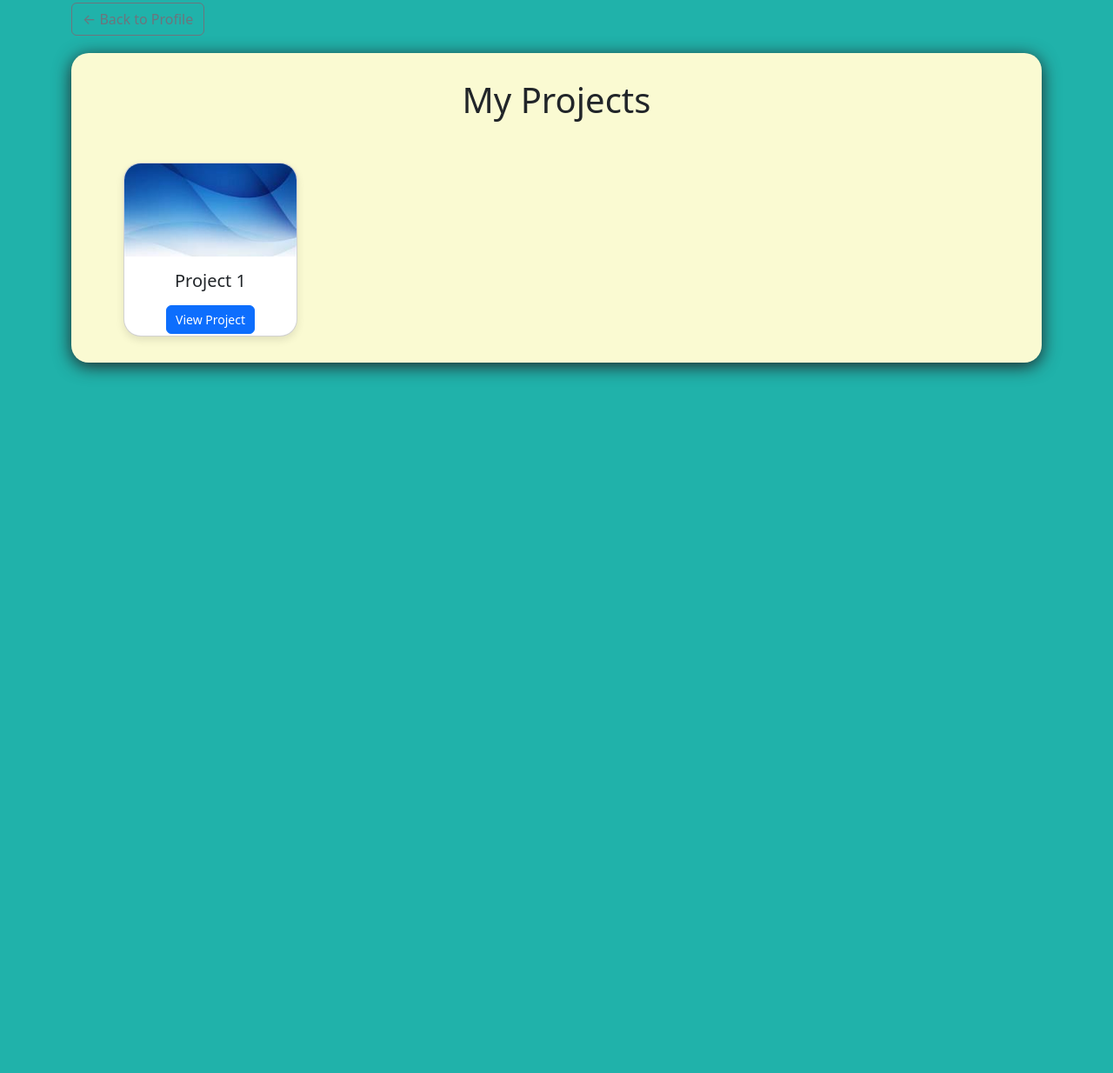
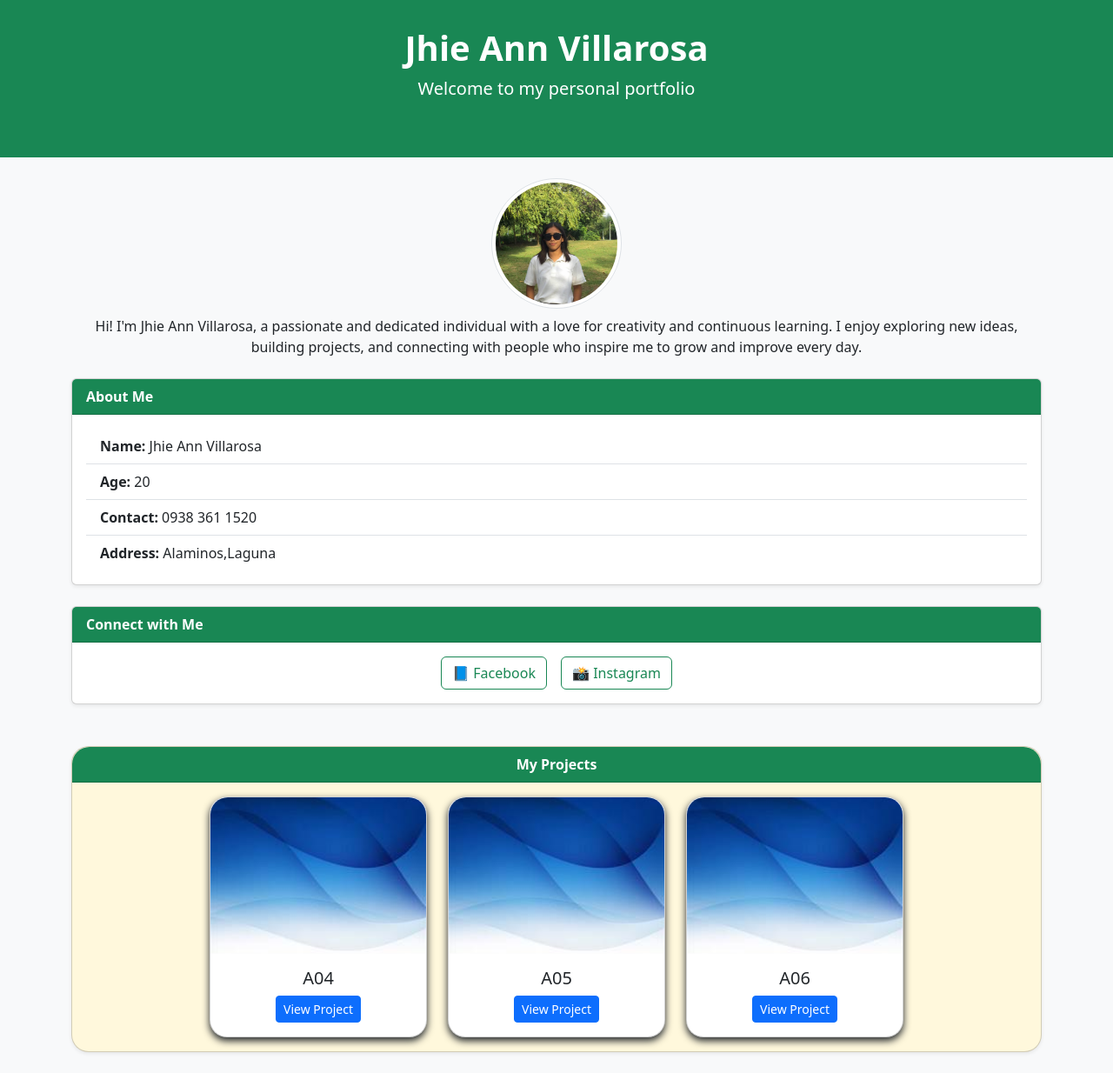
Before and after one commit to scamposano/scamposano.github.io, a plain HTML site: page Activity/index.html in a window 1280 px wide. Shown: the part 17-1251 px from the top of the page at 87% size. Before the commit the page ends 800 px from the top, so only its background shows below. Drawn offline with nearby package versions, Linux system fonts and the light colour scheme.

Commit message:
Add files via upload

```diff
--- a/Activity/index.html
+++ b/Activity/index.html
@@ -2,82 +2,89 @@
 <html lang="en">
 <head>
   <meta charset="UTF-8">
-  <meta name="viewport" content="width=device-width, initial-scale=1.0">
-  <title>Folder</title>
-  <link rel="icon" href="Mundo.jpg">
+  <meta name="viewport" content="width=device-width, initial-scale=1">
+  <title>Jhie Ann Villarosa - Portfolio</title>
+  <link rel="icon" href="Logo.jpg" type="image/jpeg">
   <link href="https://cdn.jsdelivr.net/npm/bootstrap@5.3.2/dist/css/bootstrap.min.css" rel="stylesheet">
   <style>
-    body {
-      background-color: lightseagreen;
-      min-height: 100vh;
-      padding: 20px;
+    .profile-img {
+      width: 150px; height: 150px; object-fit: cover; border-radius: 50%;
     }
-    .main-box {
-      background: lightgoldenrodyellow;
-      border-radius: 20px;
-      box-shadow: 0 4px 20px;
-      padding: 30px;
+    .project-card {
+      width: 40%; max-width: 250px; border-radius: 20px; box-shadow: 0 4px 8px;
     }
-    .card {
-      border-radius: 20px;
-      box-shadow: 0 4px 10px rgba(0, 0, 0, 0.1);
-      width: 200px;
-      height: 200px;
-      display: flex;
-      align-items: center;
-      justify-content: center;
-      transition: transform 0.3s;
-      margin-left: 30px;
-      overflow: hidden;
-    }
-    .card:hover {
-      transform: translateY(-5px);
-    }
-    .card-body {
-      text-align: center;
-    }
-    .btn-back {
-      margin-bottom: 20px;
-    }
-    .btn-small {
-      padding: 5px 10px;
-      font-size: 14px;
-    }
-    .card-img-top {
-      width: 100%;
-      height: 120px;
-      object-fit: cover;
+    .project-card img {
+      border-radius: 20px 20px 0 0; object-fit: cover; height: 180px;
     }
   </style>
 </head>
-<body>
+<body class="bg-light">
+
+  <header class="bg-success text-white text-center py-5 mb-4">
+    <h1 class="fw-bold">Jhie Ann Villarosa</h1>
+    <p class="lead">Welcome to my personal portfolio</p>
+  </header>
+
+  <div class="container text-center mb-4">
+    <img src="My Picture.jpg" alt="Jhie Ann Villarosa" class="profile-img img-thumbnail">
+    <p class="mt-2">
+      Hi! I'm Jhie Ann Villarosa, a passionate and dedicated individual with a love for creativity and continuous learning. I enjoy exploring new ideas, building projects, and connecting with people who inspire me to grow and improve every day.
+    </p>
+  </div>
 
   <div class="container">
-
-    <div class="btn-back">
-      <a href="../index.html" class="btn btn-outline-secondary">← Back to Profile</a>
+    <div class="card shadow-sm mb-4">
+      <div class="card-header bg-success text-white fw-bold">About Me</div>
+      <div class="card-body">
+        <ul class="list-group list-group-flush">
+          <li class="list-group-item"><strong>Name:</strong> Jhie Ann Villarosa</li>
+          <li class="list-group-item"><strong>Age:</strong> 20</li>
+          <li class="list-group-item"><strong>Contact:</strong> 0938 361 1520</li>
+          <li class="list-group-item"><strong>Address:</strong> Alaminos,Laguna</li>
+        </ul>
+      </div>
     </div>
 
-    <div class="main-box">
+    <div class="card shadow-sm mb-5">
+      <div class="card-header bg-success text-white fw-bold">Connect with Me</div>
+      <div class="card-body text-center">
+        <div class="d-flex flex-wrap justify-content-center gap-3">
+          <a href="https://web.facebook.com/jhieann.villarosa" target="_blank" class="btn btn-outline-success">📘 Facebook</a>
+          <a href="https://www.instagram.com/" target="_blank" class="btn btn-outline-success">📸 Instagram</a>
+        </div>
+      </div>
+    </div>
 
-      <h1 class="text-center mb-5">My Projects</h1>
-
-      <div class="row g-4">
-
-        <div class="col-auto">
-          <div class="card">
-            <img src="Cards-Background Picture.jpg" alt="Project Image" class="card-img-top">
-            <div class="card-body">
-              <h5 class="card-title mb-3">Project 1</h5>
-              <a href="project-page/index.html" class="btn btn-primary btn-small">View Project</a>
+    <div class="card shadow-sm mb-4" style="background-color: #fff8dc; border-radius: 20px;">
+      <div class="card-header bg-success text-white fw-bold text-center" style="border-radius: 20px 20px 0 0;">
+        My Projects
+      </div>
+      <div class="card-body">
+        <div class="d-flex flex-wrap justify-content-center gap-4">
+          <div class="card project-card">
+            <img src="Cards-Background Picture.jpg" class="card-img-top" alt="Project Image">
+            <div class="card-body text-center">
+              <h5 class="card-title">A04</h5>
+              <a href="Activity/index.html" class="btn btn-primary btn-sm">View Project</a>
+            </div>
+          </div>
+          <div class="card project-card">
+            <img src="Cards-Background Picture.jpg" class="card-img-top" alt="Project Image">
+            <div class="card-body text-center">
+              <h5 class="card-title">A05</h5>
+              <a href="#" class="btn btn-primary btn-sm">View Project</a>
+            </div>
+          </div>
+          <div class="card project-card">
+            <img src="Cards-Background Picture.jpg" class="card-img-top" alt="Project Image">
+            <div class="card-body text-center">
+              <h5 class="card-title">A06</h5>
+              <a href="#" class="btn btn-primary btn-sm">View Project</a>
             </div>
           </div>
         </div>
-
       </div>
-
     </div>
-
   </div>
 </body>
 </html>
```
Also changed, not shown: Activity/Logo.jpg (added), Activity/My Picture.jpg (added).
